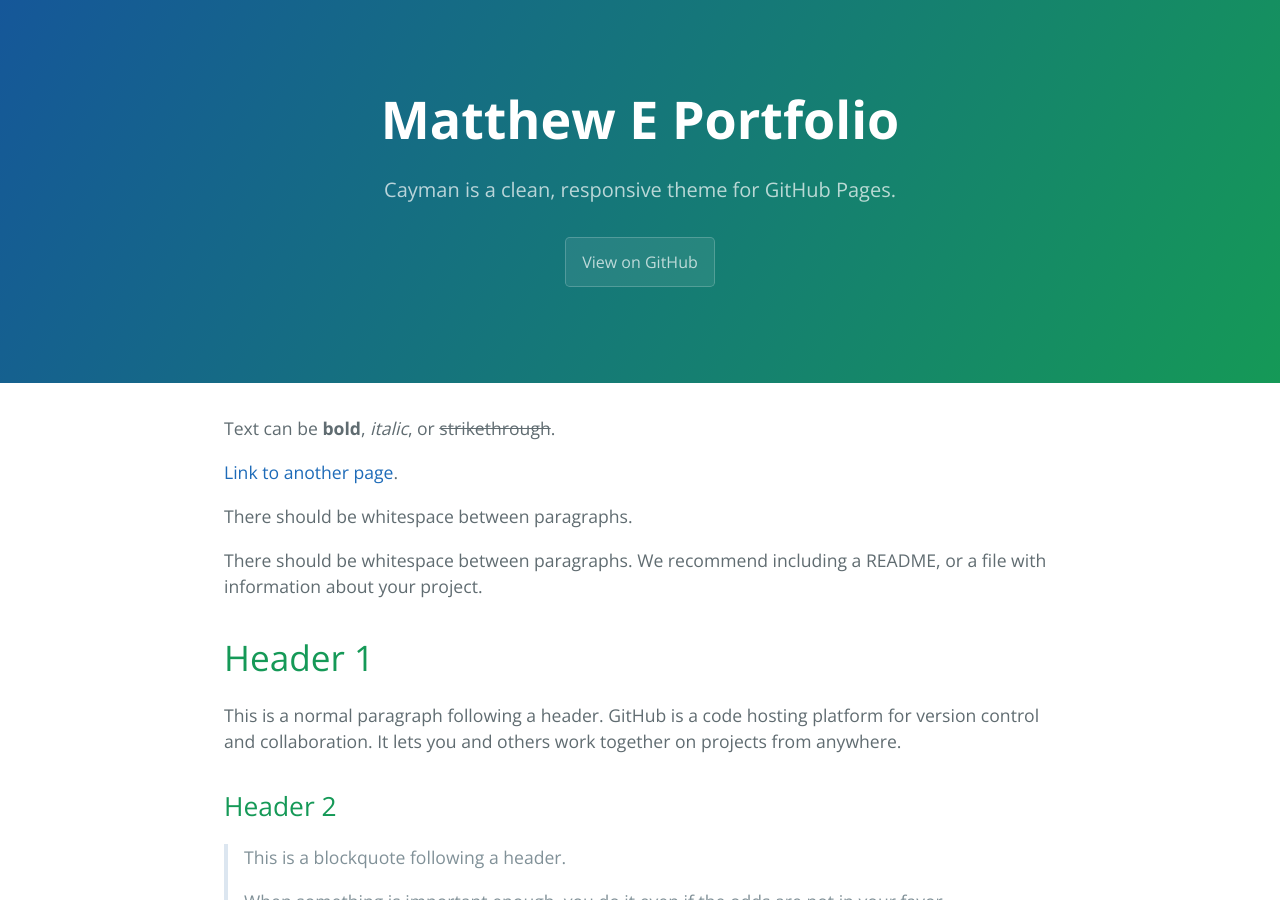
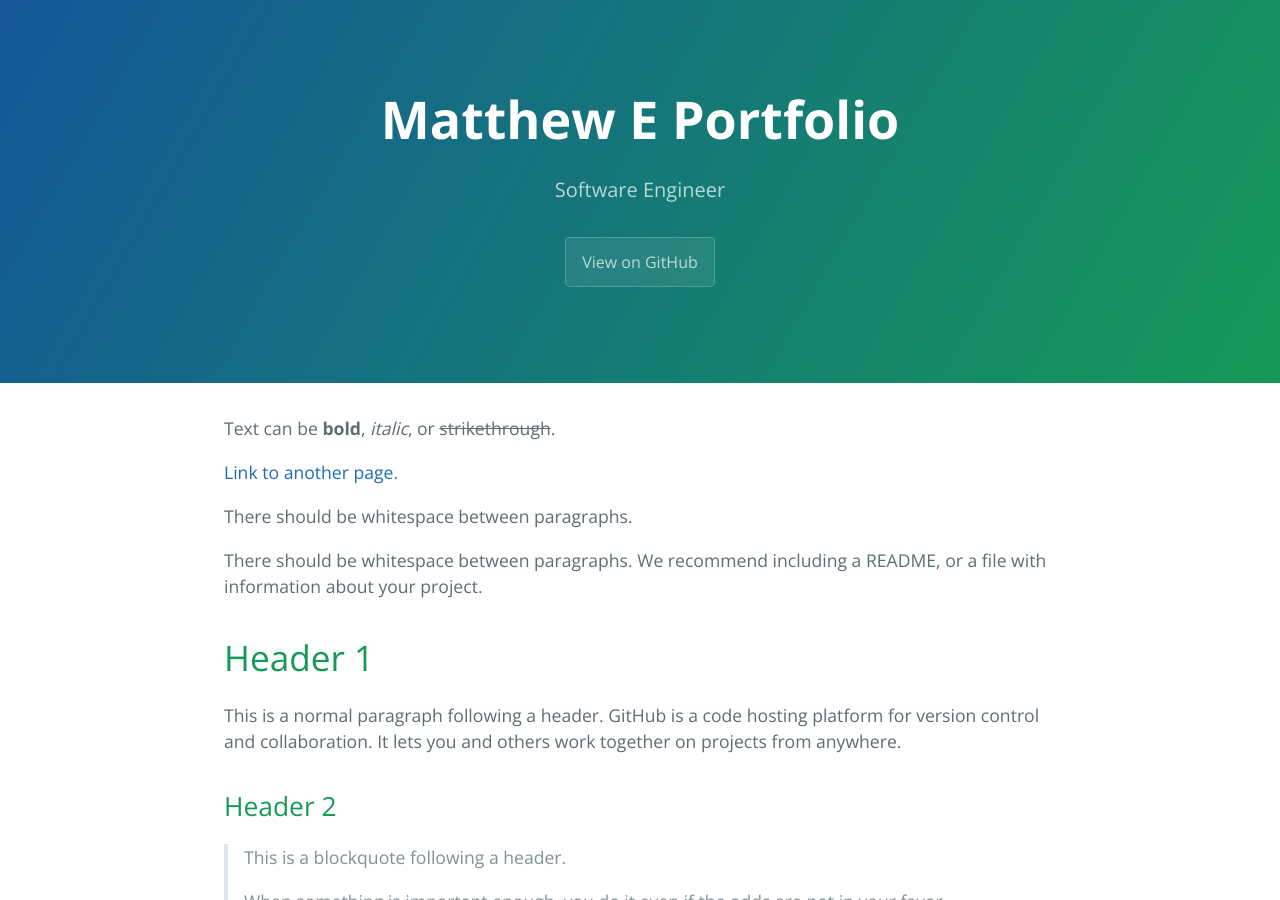
Before and after one commit to matt11matthew/portfolio, a Jekyll site: the page built from index.md, in a window 1280 px wide and 900 px high. Built offline with Jekyll 4.4.1, drawn with Linux system fonts in a browser that asks for light colours.

Commit message:
Update _config.yml

```diff
--- a/_config.yml
+++ b/_config.yml
@@ -1,5 +1,5 @@
 title: Matthew E Portfolio
-description: Cayman is a clean, responsive theme for GitHub Pages.
+description: Software Engineer
 show_downloads: false
 google_analytics:
 theme: jekyll-theme-cayman
```
